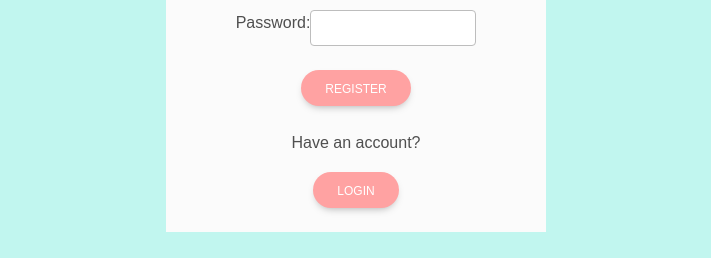
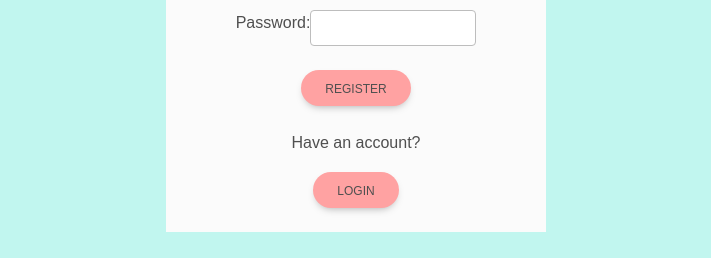
Before and after one commit to Ghost8345/Snakes_And_Ladders_Multiplayer, a React (Create React App) app in the folder FrontEnd/: page /register in a window 1280 px wide. Shown: the part 176-434 px from the top of the page, without its empty margins (284-995 px from the left). Built offline with nearby package versions, Linux system fonts and the light colour scheme; no server answers; a web font is replaced by a local one.

Commit message:
handle code

```diff
--- a/FrontEnd/src/Components/Register/Register.jsx
+++ b/FrontEnd/src/Components/Register/Register.jsx
@@ -71,10 +71,10 @@ export default function Register() {
                 />
               </div>
               <div className="d-flex justify-content-center mb-4">
-                <button type="submit" id="btn" class="btn bg-main text-white">Register</button>
+                <button type="submit" id="btn" class="btn bg-main ">Register</button>
               </div>
               <p>Have an account?</p>
-              <button type="button" id="btn" class="btn bg-main text-white" onClick={handleLoginClick}>Login</button>
+              <button type="button" id="btn" class="btn bg-main 4 " onClick={handleLoginClick}>Login</button>
             </form>
           </div>
         </div>
```
